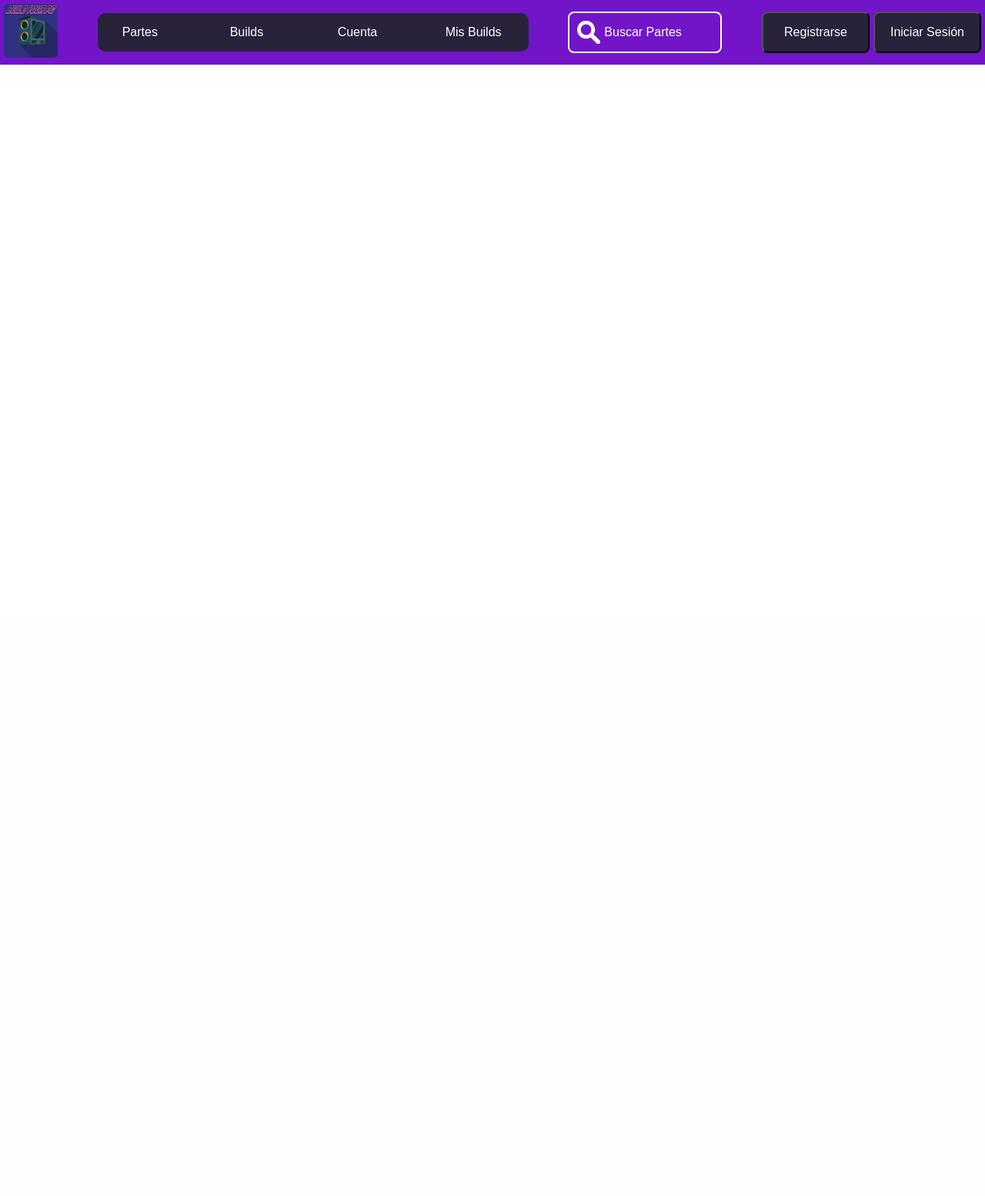
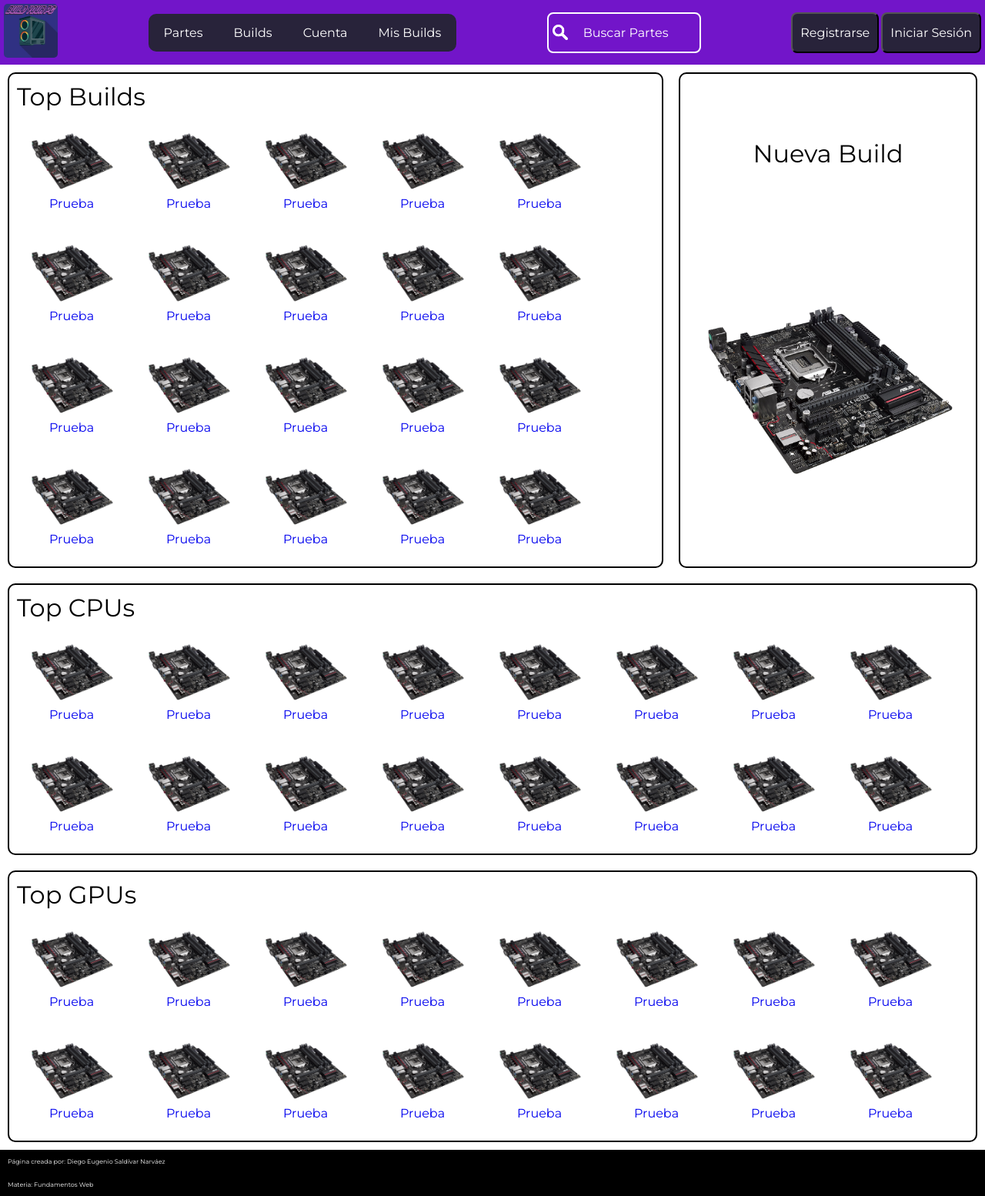
Before and after one commit to Fundamentos2122/proyecto-DILIVEGX, a PHP site: page / in a window 1280 px wide. Shown: the whole page at 77% size. Before the commit the page ends 84 px from the top, so only its background shows below. Run offline with PHP 8.4, Linux system fonts and the light colour scheme.

Commit message:
actualización1

```diff
--- /dev/null
+++ b/index.css
@@ -0,0 +1,78 @@
+@import url('https://fonts.googleapis.com/css2?family=Montserrat:wght@100;300;400&display=swap');
+
+
+*{
+    font-family: "Montserrat", sans-serif;
+}
+
+.main{
+    display: flex;
+    flex-direction: column;
+    gap: 20px;
+    margin: 10px;
+}
+
+.item-img{
+    width: 110px;
+}
+
+.item{
+   width: fit-content;
+   padding: 16px;
+}
+
+.item a{
+    text-decoration: none;
+    text-align: center;
+}
+
+.create>div>a>img{
+    width: 100%;
+}
+
+.builds, .create{
+    border: 2px solid black;
+    border-radius: 10px;
+    display: flex;
+    flex-wrap:wrap;
+    gap: 10px;
+    padding: 10px;
+    align-items:center;
+    width: 100%;
+}
+
+.create>p{
+    text-align: center;
+}
+
+.create{
+    width: 45%;
+}
+
+.first{
+    display: flex;
+    gap: 20px;
+    justify-content: space-between;
+}
+
+.cardtitle{
+    width: 100%;
+    font-size: 2em;
+}
+
+.first .builds{
+
+}
+
+
+@media (max-width: 958px){
+    .first{
+        flex-direction: column-reverse;
+    }
+
+    .create{
+        justify-content: center;
+        width: 100%;
+    }
+
+}
--- a/index.html
+++ b/index.html
@@ -5,25 +5,25 @@
     <meta http-equiv="X-UA-Compatible" content="IE=edge">
     <meta name="viewport" content="width=device-width, initial-scale=1.0">
     <link rel="stylesheet" href="navbar.css">
+    <link rel="stylesheet" href="index.css">
+    <link rel="stylesheet" href="info.css">
     <title>Document</title>
 </head>
-<body>
-    <script src="sidebar.js"></script>
+<body onresize="change()">
     <header>
         <div class="icons">
         <a href="index.html"><img src="logo.png" alt="" class="logo"></a>
-        <a href="index.html"><img src="menu.png" alt="" class="menu-icon"></a>
+        <img src="menu.png" alt="" class="menu-icon" onclick="sb_open()">
         </div>
-        <nav>
+        <nav id="sidebar">
             <ul class="links">
+                <img src="menu.png" alt="" class="menu-icon" onclick="sb_close()">
                 <li><a href="partes.html">Partes</a></li>
                 <li><a href="builds.html">Builds</a></li>
                 <li><a href="cuenta-index.html">Cuenta</a></li>
                 <li><a href="cuenta-builds.html">Mis Builds</a></li>
             </ul>
         </nav>
-
-
 
         <input type="search" placeholder="Buscar Partes">
 
@@ -32,7 +32,88 @@
             <a href="registrarse.html"><button class="register">Registrarse</button></a>
             <a href="login.html"><button class="login">Iniciar Sesión</button></a>
         </div>
+    </header>
+    <script src="sidebar.js"></script>
 
-    </header>
+<div class="main">
+
+    <div class="first">
+
+        <div class="builds">
+            <p class="cardtitle">Top Builds</p>
+            <div class="item"><a href="#"><img src="art/mb.png" alt="" class="item-img"><p>Prueba</p></a></div>
+            <div class="item"><a href="#"><img src="art/mb.png" alt="" class="item-img"><p>Prueba</p></a></div>
+            <div class="item"><a href="#"><img src="art/mb.png" alt="" class="item-img"><p>Prueba</p></a></div>
+            <div class="item"><a href="#"><img src="art/mb.png" alt="" class="item-img"><p>Prueba</p></a></div>
+            <div class="item"><a href="#"><img src="art/mb.png" alt="" class="item-img"><p>Prueba</p></a></div>
+            <div class="item"><a href="#"><img src="art/mb.png" alt="" class="item-img"><p>Prueba</p></a></div>
+            <div class="item"><a href="#"><img src="art/mb.png" alt="" class="item-img"><p>Prueba</p></a></div>
+            <div class="item"><a href="#"><img src="art/mb.png" alt="" class="item-img"><p>Prueba</p></a></div>
+            <div class="item"><a href="#"><img src="art/mb.png" alt="" class="item-img"><p>Prueba</p></a></div>
+            <div class="item"><a href="#"><img src="art/mb.png" alt="" class="item-img"><p>Prueba</p></a></div>
+            <div class="item"><a href="#"><img src="art/mb.png" alt="" class="item-img"><p>Prueba</p></a></div>
+            <div class="item"><a href="#"><img src="art/mb.png" alt="" class="item-img"><p>Prueba</p></a></div>
+            <div class="item"><a href="#"><img src="art/mb.png" alt="" class="item-img"><p>Prueba</p></a></div>
+            <div class="item"><a href="#"><img src="art/mb.png" alt="" class="item-img"><p>Prueba</p></a></div>
+            <div class="item"><a href="#"><img src="art/mb.png" alt="" class="item-img"><p>Prueba</p></a></div>
+            <div class="item"><a href="#"><img src="art/mb.png" alt="" class="item-img"><p>Prueba</p></a></div>
+            <div class="item"><a href="#"><img src="art/mb.png" alt="" class="item-img"><p>Prueba</p></a></div>
+            <div class="item"><a href="#"><img src="art/mb.png" alt="" class="item-img"><p>Prueba</p></a></div>
+            <div class="item"><a href="#"><img src="art/mb.png" alt="" class="item-img"><p>Prueba</p></a></div>
+            <div class="item"><a href="#"><img src="art/mb.png" alt="" class="item-img"><p>Prueba</p></a></div>
+        </div>
+
+        <div class="create">
+            <p class="cardtitle">Nueva Build</p>
+            <div class="item"><a href="#"><img src="art/mb.png" alt="" class="item-img"></a></div>
+        </div>
+
+    </div>
+
+    <div class="builds">
+        <p class="cardtitle">Top CPUs</p>
+        <div class="item"><a href="#"><img src="art/mb.png" alt="" class="item-img"><p>Prueba</p></a></div>
+        <div class="item"><a href="#"><img src="art/mb.png" alt="" class="item-img"><p>Prueba</p></a></div>
+        <div class="item"><a href="#"><img src="art/mb.png" alt="" class="item-img"><p>Prueba</p></a></div>
+        <div class="item"><a href="#"><img src="art/mb.png" alt="" class="item-img"><p>Prueba</p></a></div>
+        <div class="item"><a href="#"><img src="art/mb.png" alt="" class="item-img"><p>Prueba</p></a></div>
+        <div class="item"><a href="#"><img src="art/mb.png" alt="" class="item-img"><p>Prueba</p></a></div>
+        <div class="item"><a href="#"><img src="art/mb.png" alt="" class="item-img"><p>Prueba</p></a></div>
+        <div class="item"><a href="#"><img src="art/mb.png" alt="" class="item-img"><p>Prueba</p></a></div>
+        <div class="item"><a href="#"><img src="art/mb.png" alt="" class="item-img"><p>Prueba</p></a></div>
+        <div class="item"><a href="#"><img src="art/mb.png" alt="" class="item-img"><p>Prueba</p></a></div>
+        <div class="item"><a href="#"><img src="art/mb.png" alt="" class="item-img"><p>Prueba</p></a></div>
+        <div class="item"><a href="#"><img src="art/mb.png" alt="" class="item-img"><p>Prueba</p></a></div>
+        <div class="item"><a href="#"><img src="art/mb.png" alt="" class="item-img"><p>Prueba</p></a></div>
+        <div class="item"><a href="#"><img src="art/mb.png" alt="" class="item-img"><p>Prueba</p></a></div>
+        <div class="item"><a href="#"><img src="art/mb.png" alt="" class="item-img"><p>Prueba</p></a></div>
+        <div class="item"><a href="#"><img src="art/mb.png" alt="" class="item-img"><p>Prueba</p></a></div>
+    </div>
+
+    <div class="builds">
+        <p class="cardtitle">Top GPUs</p>
+        <div class="item"><a href="#"><img src="art/mb.png" alt="" class="item-img"><p>Prueba</p></a></div>
+        <div class="item"><a href="#"><img src="art/mb.png" alt="" class="item-img"><p>Prueba</p></a></div>
+        <div class="item"><a href="#"><img src="art/mb.png" alt="" class="item-img"><p>Prueba</p></a></div>
+        <div class="item"><a href="#"><img src="art/mb.png" alt="" class="item-img"><p>Prueba</p></a></div>
+        <div class="item"><a href="#"><img src="art/mb.png" alt="" class="item-img"><p>Prueba</p></a></div>
+        <div class="item"><a href="#"><img src="art/mb.png" alt="" class="item-img"><p>Prueba</p></a></div>
+        <div class="item"><a href="#"><img src="art/mb.png" alt="" class="item-img"><p>Prueba</p></a></div>
+        <div class="item"><a href="#"><img src="art/mb.png" alt="" class="item-img"><p>Prueba</p></a></div>
+        <div class="item"><a href="#"><img src="art/mb.png" alt="" class="item-img"><p>Prueba</p></a></div>
+        <div class="item"><a href="#"><img src="art/mb.png" alt="" class="item-img"><p>Prueba</p></a></div>
+        <div class="item"><a href="#"><img src="art/mb.png" alt="" class="item-img"><p>Prueba</p></a></div>
+        <div class="item"><a href="#"><img src="art/mb.png" alt="" class="item-img"><p>Prueba</p></a></div>
+        <div class="item"><a href="#"><img src="art/mb.png" alt="" class="item-img"><p>Prueba</p></a></div>
+        <div class="item"><a href="#"><img src="art/mb.png" alt="" class="item-img"><p>Prueba</p></a></div>
+        <div class="item"><a href="#"><img src="art/mb.png" alt="" class="item-img"><p>Prueba</p></a></div>
+        <div class="item"><a href="#"><img src="art/mb.png" alt="" class="item-img"><p>Prueba</p></a></div>
+    </div>
+</div>
+
+<div class="info">
+    <p>Página creada por: Diego Eugenio Saldívar Narváez</p>
+    <p>Materia: Fundamentos Web</p>
+</div>
 </body>
 </html>
--- /dev/null
+++ b/info.css
@@ -0,0 +1,19 @@
+.info{
+    position: relative;
+    bottom: 0;
+    font-size: 0.5em;
+    display: flex;
+    flex-direction: column;
+    color: white;
+    background-color: black;
+    width: 100%;
+}
+
+.info>*{
+    padding: 10px;
+}
+
+body{
+    position:static;
+    height: 100vh;
+}
--- a/navbar.css
+++ b/navbar.css
@@ -1,11 +1,13 @@
+@import url('https://fonts.googleapis.com/css2?family=Montserrat:wght@100;300;400&display=swap');
+
+
 :root{
-    --general-padding:16px;
+    --general-padding:15px 10px;
     --navcolor: rgb(114, 21, 201);
-    --pcfont:16px;
-    --mobilefont:13px;
+    --pcfont:1em;
+    --mobilefont:0.6em;
 }
 
-@import url('https://fonts.googleapis.com/css2?family=Montserrat:wght@100;300;400&display=swap');
 
 *{
     box-sizing: border-box;
@@ -35,7 +37,8 @@ header{
     justify-content: space-between;
     align-items: center;
     padding: 5px;
-    background-color: var(--navcolor)
+    background-color: var(--navcolor);
+    min-width: fit-content;
 }
 
 .logo{
@@ -80,16 +83,10 @@ header input[type=search]{
     padding: var(--general-padding);
     color: white;
     background-image: url('search.png');
-    background-position: 10px 10px;
+    background-position: 5px center;
     background-repeat: no-repeat;
-    background-size: 30px;
+    background-size: 20px;
     padding-left: 45px;
-    transition: width 0.4s ease-in-out;
-}
-
-input[type=search]:focus {
-    width: 700px;
-    outline-color: white;
 }
 
 .form-search{
@@ -97,24 +94,70 @@ input[type=search]:focus {
 
 }
 
-.links>*{
-    width: 140px;
-}
-
 .register, .login{
     border-radius: 8px;
     padding: var(--general-padding);
-    width: 140px;
+    min-width: max-content;
     justify-content: center;
 }
 
 .account{
     display: flex;
-    gap: 5px;
+    gap: 0.2em;
+}
+
+header input[type=search]{
+    transition: width 0.4s ease-in-out;
+}
+
+input[type=search]:focus {
+    outline-color: white;
+}
+
+.links>*{
+    min-width: max-content;
+}
+
+@media (min-width: 1245px){
+    input[type=search]:focus {
+        width:500px;
+        outline-color: white;
+    }
 }
 
 
-@media (max-width: 900px){
+@media (max-width: 958px){
+
+    header{
+        position: sticky;
+        top: 0;
+        width: 100%;
+    }
+
+    .links>*{
+        min-width: auto;
+    }
+
+    .links{
+        border-radius: 0;
+        height: 100%;
+        width: 80%;
+    }
+
+    input[type=search]:focus {
+
+        outline-color: white;
+    }
+
+    header input[type=search]{
+        transition: none;
+    }
+
+    header input[type=search]{
+        width:min-content;
+        outline-color: white;
+    }
+
     header .menu-icon, header .logo{
         display:block;
         width: 40px;
@@ -122,6 +165,18 @@ input[type=search]:focus {
 
     header nav{
         display: none;
+        top: 0;
+        left: -1px;
+        position:absolute;
+        height: 200vh;
+        width: 100%;
+        transition: all 1s;
+    }
+
+    header nav>ul{
+        display: flex;
+        flex-direction: column;
+        font-size:x-large;
     }
 
     .icons{
@@ -132,6 +187,4 @@ input[type=search]:focus {
         font-size: var(--mobilefont);
     }
 
-
-
 }
--- /dev/null
+++ b/sidebar.js
@@ -0,0 +1,17 @@
+function sb_open(){
+    document.getElementById("sidebar").style.display = "block";
+}
+
+function sb_close(){
+    document.getElementById("sidebar").style.display = "none";
+}
+
+
+function change(){
+    if(document.body.clientWidth>941){
+        document.getElementById("sidebar").style.display = "flex";
+    }
+    else{
+        document.getElementById("sidebar").style.display = "none";
+    }
+}
```
Also changed, not shown: builds.html (+11 -5 lines), cuenta-builds.html (+11 -5 lines), cuenta-index.html (+11 -5 lines), form.css (added, +88 -0 lines), login.html (+30 -5 lines), partes.html (+11 -5 lines), registrarse.html (+49 -5 lines), art/mb.png (added).
